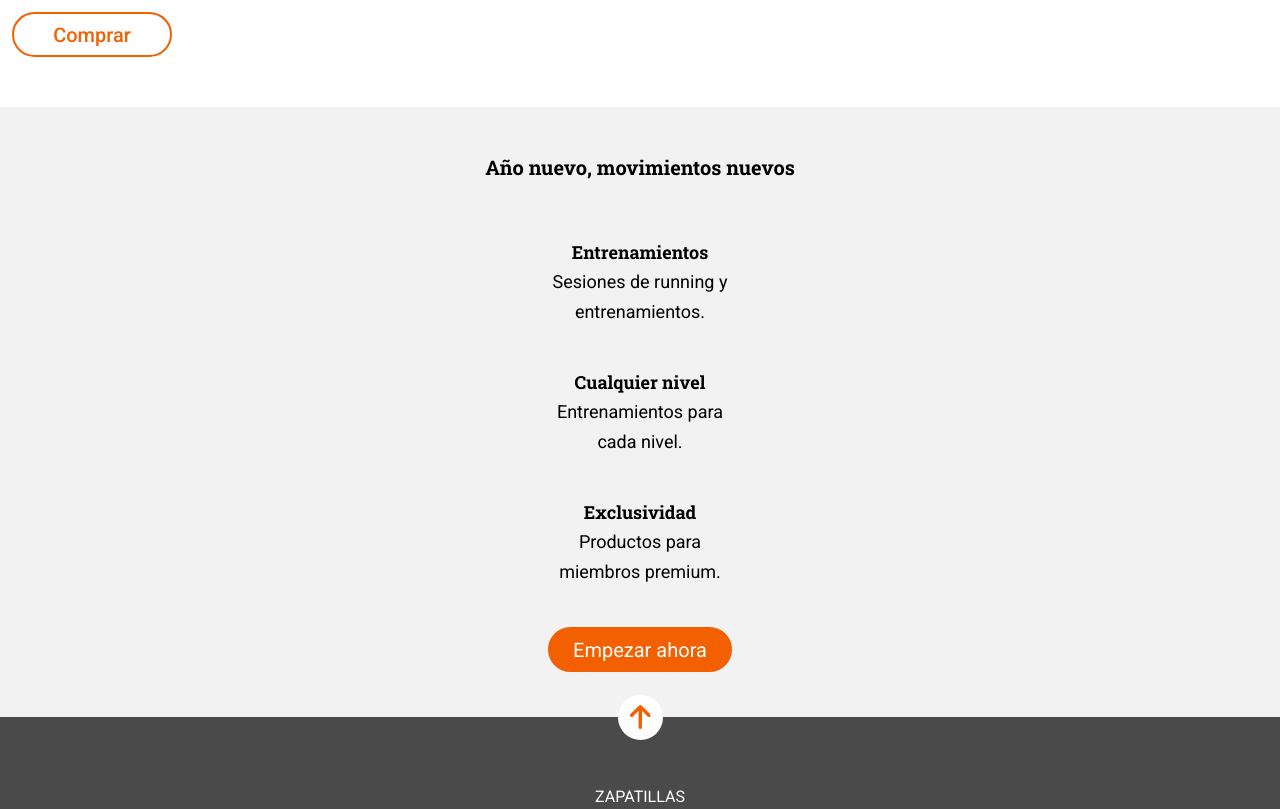
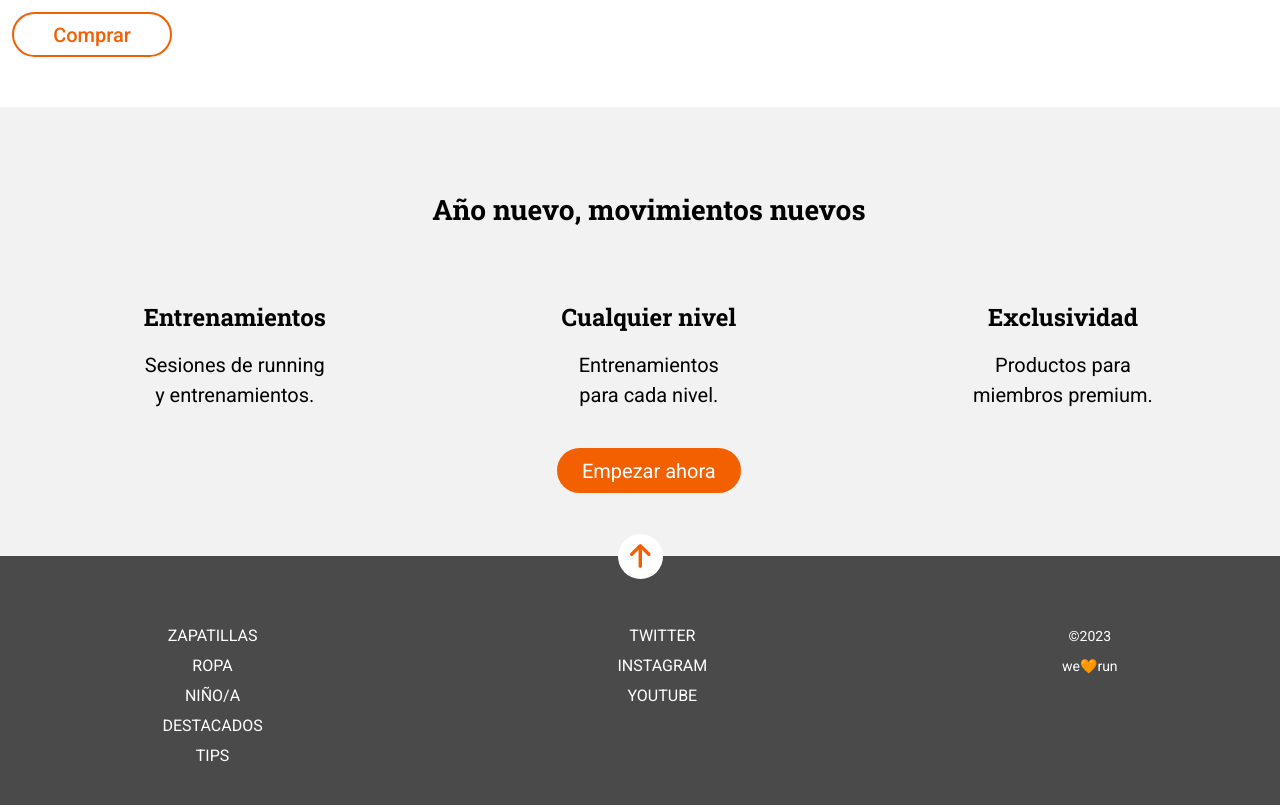
Before and after one commit to laurapascual/we-buy, a website: page src/html/index.html in a window 1280 px wide. Shown: the part 962-1771 px from the top of the page. Drawn offline with nearby package versions, Linux system fonts and the light colour scheme; files that its build step writes are made by us from their sources; files whose address does not match are found by name.

Commit message:
add mediaquieres tablet

```diff
--- a/src/scss/layout/_footer.scss
+++ b/src/scss/layout/_footer.scss
@@ -8,6 +8,15 @@
     flex-direction: column;
     gap: 30px;
     padding-top: 65px;
+        @media (min-width:768px) {
+            display: flex;
+            flex-direction: row;
+            align-items: baseline;
+            justify-content: space-around;
+            padding-bottom: 34px;
+            flex-wrap: wrap;
+        }
+
     &__nav {
         text-transform: uppercase;
 
--- a/src/scss/layout/_main-section2.scss
+++ b/src/scss/layout/_main-section2.scss
@@ -5,6 +5,14 @@
     grid-template-columns: 1fr;
     grid-template-rows: 60px 1fr 1fr 1fr 1fr;
     gap: 40px;
+        @media (min-width:768px) {
+            grid-template-rows: 1fr 1fr 1fr;
+            grid-template-columns: 1fr 1fr 1fr;
+            grid-template-areas: 'title article button';
+            gap: 38px;
+            padding: 49px 29px 0 46.7px;
+        }
+
     &__title {
         font-size: 1.25rem;
         font-family: $font-title;
@@ -14,6 +22,11 @@
         flex-direction: column;
         justify-content: center;
         align-items: center;
+        @media (min-width:768px) {
+                grid-area: 'title';
+                grid-column: span 3;
+                font-size: 1.75rem;
+            }
     }
     &__article {
         display: flex;
@@ -23,12 +36,23 @@
         text-align: center;
         font-size: 1.125rem;
         line-height: 30px;
+            @media (min-width:768px) {
+                    grid-area: 'article';
+            }
+
         &--title {
             font-family: $font-title;
+                @media (min-width:768px) {
+                    font-size: 1.5rem;
+                    padding-bottom: 18px;
+                }
         }
         &--text {
             font-family: $font-main;
             max-width: 180px;
+                @media (min-width:768px) {
+                    font-size: 1.25rem;
+                }
         }
     }
     &__button {
@@ -41,6 +65,10 @@
         border-radius: 22.5px;
         border: solid 2px $color-details;
         margin: 0 auto;
+             @media (min-width:768px) {
+                grid-area: 'button';
+                grid-column: span 3;
+            }
     }
     &__link {
         text-decoration: none;
```
